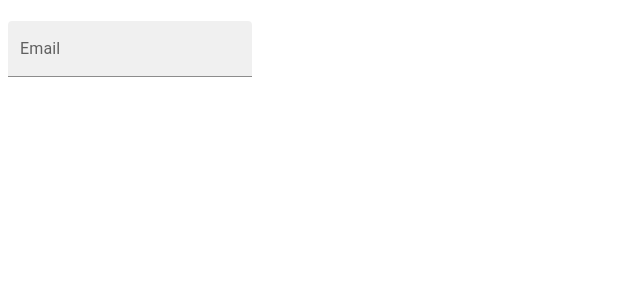
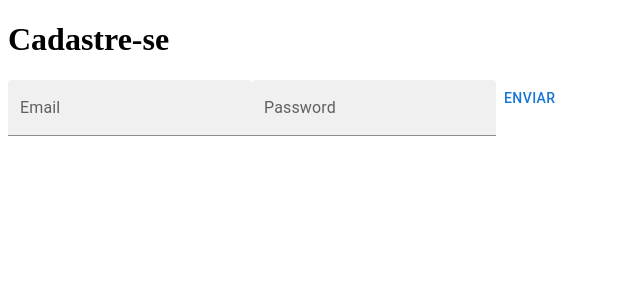
Before and after one commit to santosfk/toDoList, a React (Create React App) app: page /signup in a window 1280 px wide. Shown: the top 300 px of the page, without its empty margins (0-640 px from the left). Built offline with nearby package versions, Linux system fonts and the light colour scheme.

Commit message:
feat : adding firebase user registration function

```diff
--- a/src/Screens/Home/home.tsx
+++ b/src/Screens/Home/home.tsx
@@ -4,9 +4,22 @@ import { Item } from "../../types/item";
 import ListItem from "../../components/listItem/ListItem";
 import AddArea from "../../components/addArea/AddArea";
 import * as stc from "./style";
-
+import {
+  doc,
+  collection,
+  setDoc,
+  getDocs,
+  deleteDoc,
+} from "firebase/firestore";
+import database from "../../services/firebase";
 export default function Home() {
   const [list, setList] = useState<Item[]>([]);
+
+  const getData = async () => {
+    const taskRef = collection(database, "user");
+    const data = await getDocs(taskRef);
+    console.log(data.docs.map((doc) => ({ ...doc.data(), id: doc.id })));
+  };
 
   const handleTaskAdd = (taskName: string) => {
     const NewList = [...list];
--- a/src/Screens/Signup/signup.tsx
+++ b/src/Screens/Signup/signup.tsx
@@ -1,11 +1,71 @@
 import React from "react";
-import { TextField } from "@mui/material";
-import { Title } from "./style";
+import { TextField, Button } from "@mui/material";
+import { Title, Container, LeftContent, RightContent } from "./style";
+import { useForm, SubmitHandler } from "react-hook-form";
+import { getAuth, createUserWithEmailAndPassword } from "firebase/auth";
+import { useNavigate } from "react-router-dom";
+
+type Inputs = {
+  email: string;
+  password: string;
+};
 export default function Signup() {
+  const navigation = useNavigate();
+  const handleChangeRoute = (route: string) => {
+    navigation(`/${route}`);
+  };
+  const {
+    register,
+    handleSubmit,
+    watch,
+    formState: { errors },
+  } = useForm<Inputs>();
+  const onSubmit: SubmitHandler<Inputs> = (data) => {
+    const email = data.email;
+    const password = data.password;
+    console.log(email);
+    console.log(password);
+    const auth = getAuth();
+    createUserWithEmailAndPassword(auth, email, password)
+      .then((userCredential) => {
+        // Signed in
+
+        const user = userCredential.user;
+        handleChangeRoute("login");
+        console.log(user);
+      })
+      .catch((error) => {
+        const errorCode = error.code;
+        const errorMessage = error.message;
+      });
+  };
+
   return (
     <>
-      <Title></Title>
-      <TextField id="filled-basic" label="Email" variant="filled" />
+      <Container>
+        <RightContent>
+          <Title>Cadastre-se</Title>
+          <form onSubmit={handleSubmit(onSubmit)}>
+            <TextField
+              id="filled-basic"
+              label="Email"
+              variant="filled"
+              {...register("email", { required: true })}
+            />
+            {errors.email && <span>This field is required</span>}
+            <TextField
+              type="password"
+              id="filled-basic"
+              label="Password"
+              variant="filled"
+              {...register("password", { required: true })}
+            />
+            {errors.password && <span>This field is required</span>}
+            <Button type="submit">Enviar</Button>
+          </form>
+        </RightContent>
+        <LeftContent></LeftContent>
+      </Container>
     </>
   );
 }
--- a/src/Screens/Signup/style.ts
+++ b/src/Screens/Signup/style.ts
@@ -1,3 +1,6 @@
 import styled from "styled-components";
 
 export const Title = styled.h1``;
+export const Container = styled.div``;
+export const RightContent = styled.div``;
+export const LeftContent = styled.div``;
--- /dev/null
+++ b/src/services/firebase.tsx
@@ -0,0 +1,14 @@
+import * as firebase from "firebase/app";
+import { getFirestore } from "firebase/firestore";
+const firebaseConfig = {
+  apiKey: "AIzaSyDe6X6Zmhsv-UiVVdXiOZNfEUJEySMKzVg",
+  authDomain: "todolist-9c4d8.firebaseapp.com",
+  projectId: "todolist-9c4d8",
+  storageBucket: "todolist-9c4d8.appspot.com",
+  messagingSenderId: "88960070346",
+  appId: "1:88960070346:web:762907cd285f063450ba33",
+};
+
+export const app = firebase.initializeApp(firebaseConfig);
+const database = getFirestore();
+export default database;
```
Also changed, not shown: src/services/firebase.ts (deleted, +0 -13 lines).
